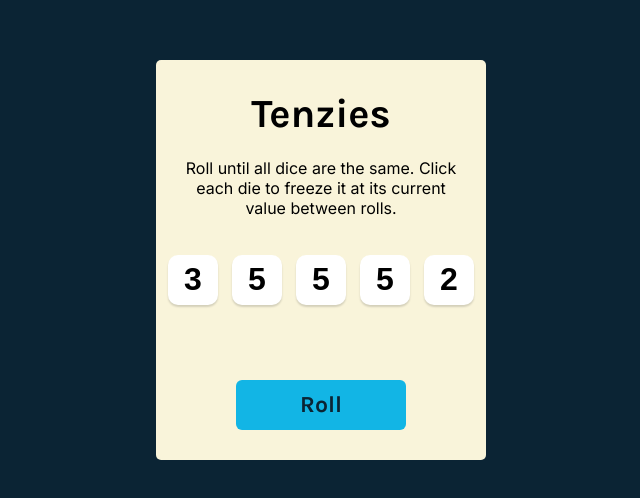
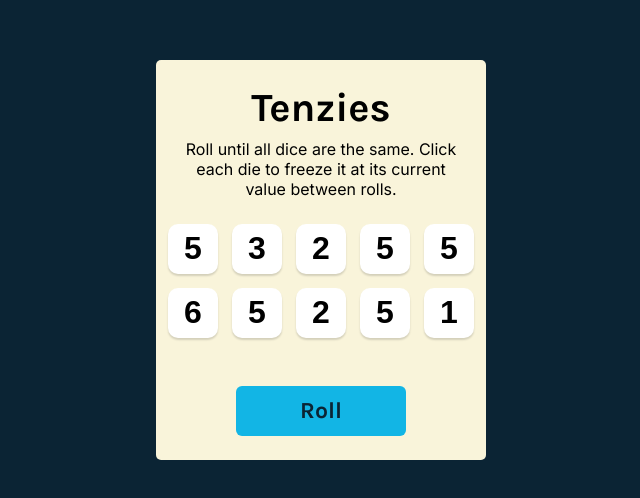
Before and after one commit to CorinaMurg/tenzies, a React (Vite) app: page / in a window 1280 px wide. Shown: the part 140-638 px from the top of the page, without its empty margins (319-959 px from the left). Built offline with nearby package versions, Linux system fonts and the light colour scheme.

Commit message:
Change number of die back to 5

```diff
--- a/src/App.jsx
+++ b/src/App.jsx
@@ -32,7 +32,7 @@ export default function App() {
 
   function allNewDice() {
       const newDice = []
-      for (let i = 0; i < 5; i++) {
+      for (let i = 0; i < 10; i++) {
           newDice.push(generateNewDie())
       }
       return newDice
```
